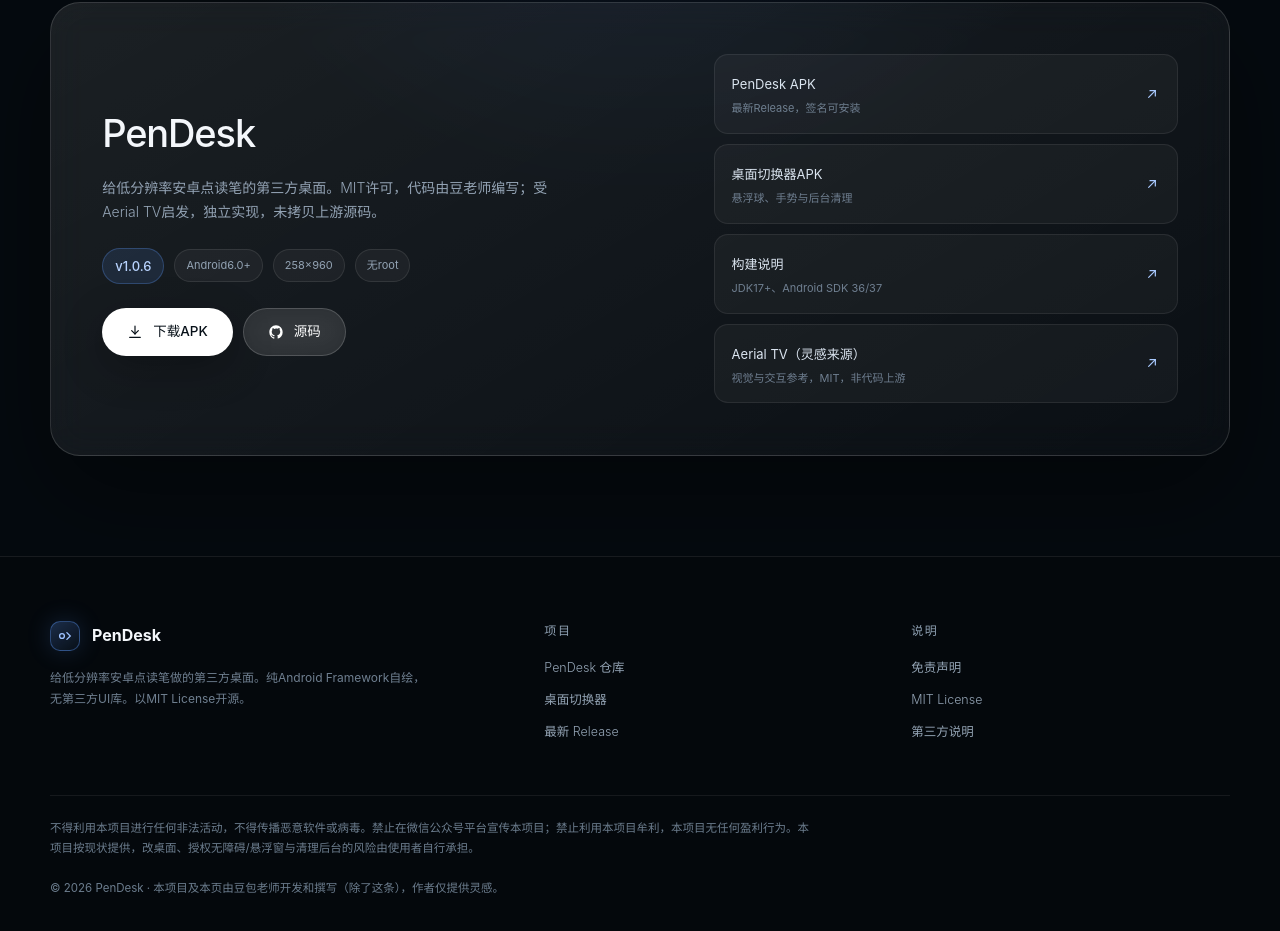
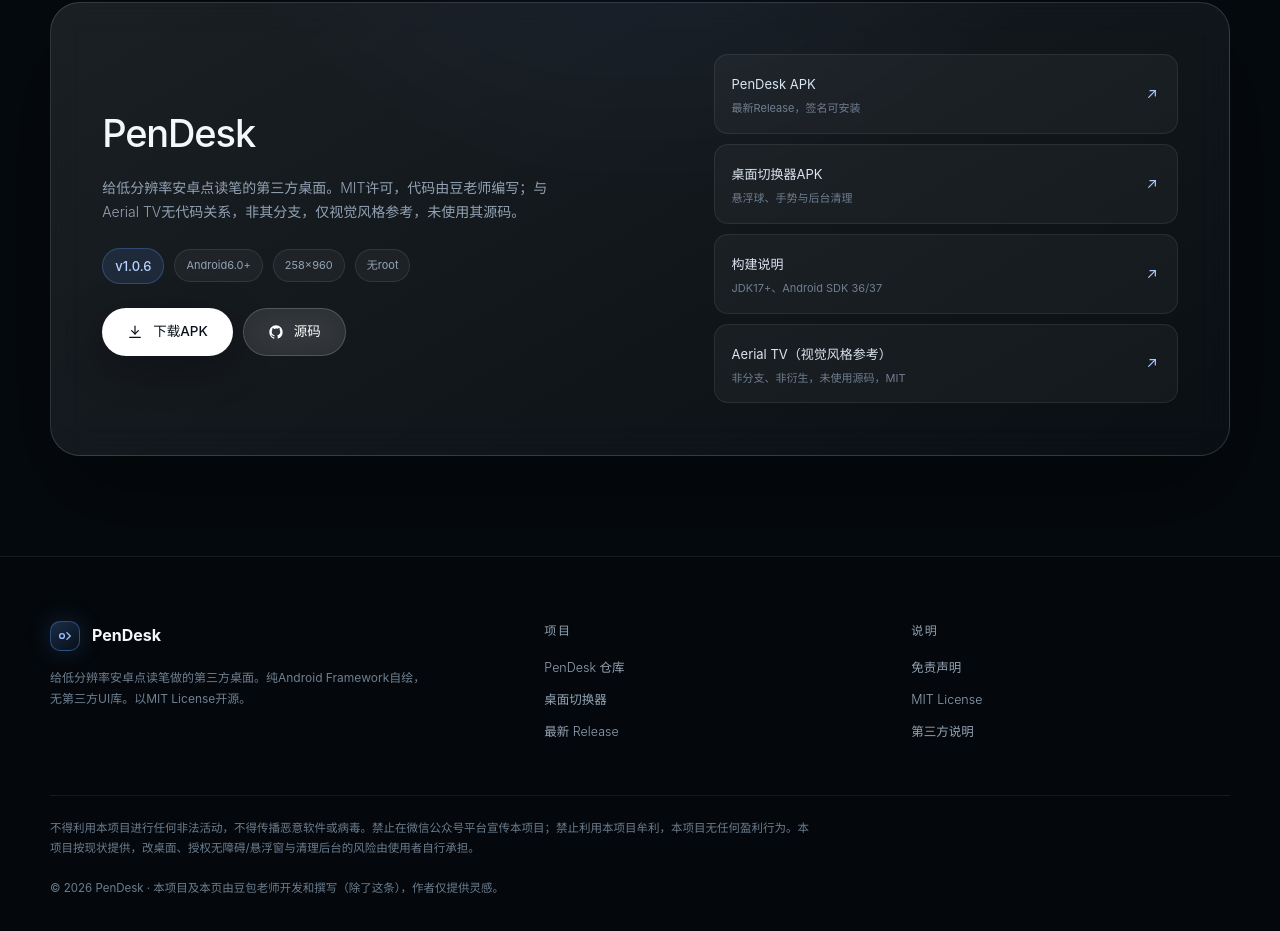
Before and after one commit to Satellite18111/PenDesk, a plain HTML site: page docs/index.html in a window 1280 px wide. Shown: the part 5174-6105 px from the top of the page. Drawn offline with Linux system fonts and the light colour scheme; a web font is replaced by a local one.

Commit message:
明确与Aerial TV无代码关系：非分支、非衍生，仅视觉风格参考

```diff
--- a/docs/index.html
+++ b/docs/index.html
@@ -667,7 +667,7 @@ footer{border-top:1px solid rgba(255,255,255,.08);padding:64px 0 40px;background
       <div class="dl-card reveal">
         <div class="dl-copy">
           <h3>PenDesk</h3>
-          <p>给低分辨率安卓点读笔的第三方桌面。MIT许可，代码由豆老师编写；受Aerial TV启发，独立实现，未拷贝上游源码。</p>
+          <p>给低分辨率安卓点读笔的第三方桌面。MIT许可，代码由豆老师编写；与Aerial TV无代码关系，非其分支，仅视觉风格参考，未使用其源码。</p>
           <div class="version-row">
             <span class="version">v1.0.6</span>
             <span class="chip">Android6.0+</span>
@@ -699,7 +699,7 @@ footer{border-top:1px solid rgba(255,255,255,.08);padding:64px 0 40px;background
             <svg viewBox="0 0 24 24" fill="none" stroke="currentColor" stroke-width="1.8" stroke-linecap="round"><path d="M7 17L17 7"/><path d="M9 7h8v8"/></svg>
           </a>
           <a class="side-item" href="https://github.com/pengchujin/aerial-tv" target="_blank" rel="noopener">
-            <div><span>Aerial TV（灵感来源）</span><small>视觉与交互参考，MIT，非代码上游</small></div>
+            <div><span>Aerial TV（视觉风格参考）</span><small>非分支、非衍生，未使用源码，MIT</small></div>
             <svg viewBox="0 0 24 24" fill="none" stroke="currentColor" stroke-width="1.8" stroke-linecap="round"><path d="M7 17L17 7"/><path d="M9 7h8v8"/></svg>
           </a>
         </div>
```
Also changed, not shown: 2 other files.
